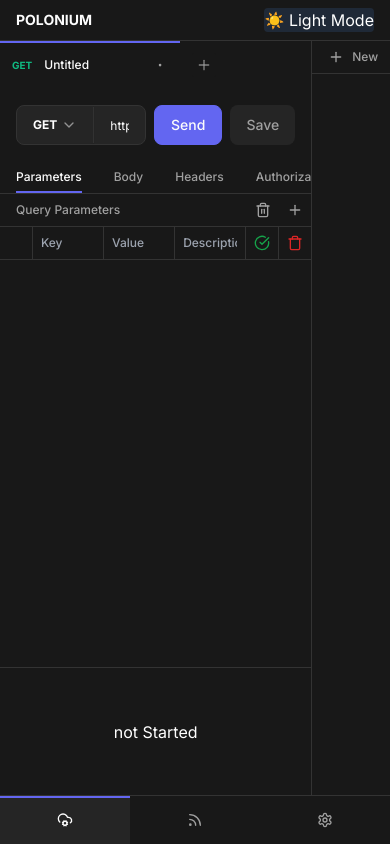
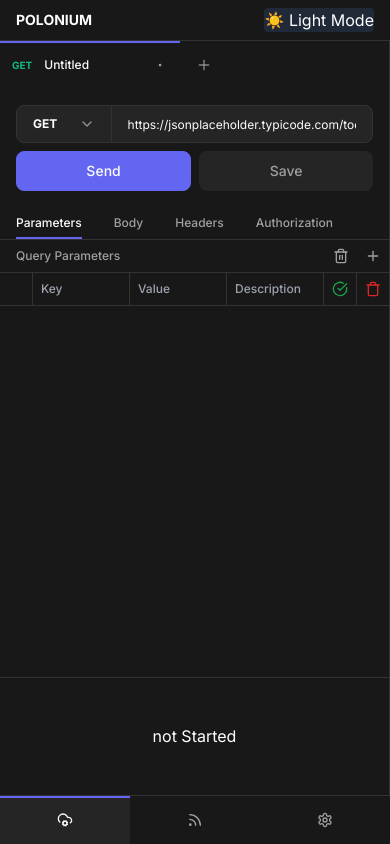
Before and after one commit to Reche13/polonium, a Next.js app: page / in a window 390 px wide. Built offline with nearby package versions, Linux system fonts and the light colour scheme.

Commit message:
mobile view layout changed

```diff
--- a/src/app/(dashboard)/layout.tsx
+++ b/src/app/(dashboard)/layout.tsx
@@ -25,7 +25,12 @@
             {children}
           </ResizablePanel>
           <ResizableHandle />
-          <ResizablePanel defaultSize={20} minSize={15} maxSize={30}>
+          <ResizablePanel
+            defaultSize={20}
+            minSize={15}
+            maxSize={30}
+            className="hidden md:block"
+          >
             <Collection />
           </ResizablePanel>
         </ResizablePanelGroup>
--- a/src/components/activeRequest/RequestURLBar.tsx
+++ b/src/components/activeRequest/RequestURLBar.tsx
@@ -102,7 +102,7 @@
   };
 
   return (
-    <div className="w-full flex gap-2 p-4">
+    <div className="w-full flex flex-col md:flex-row gap-2 p-4">
       <div className="border border-stroke-light-ter dark:border-stroke-dark-ter rounded-lg flex items-center w-full  bg-bg-light-sec dark:bg-bg-dark-sec overflow-hidden">
         <Select
           value={activeRequest?.method}
@@ -136,10 +136,14 @@
           className="text-xs text-text-b-pri border-none rounded-l-none bg-transparent h-full dark:text-text-w-pri px-4 py-2  outline-none w-full"
         />
       </div>
-      <Button onClick={handleSend}>Send</Button>
-      <Button onClick={handleSave} variant="seconodary">
-        Save
-      </Button>
+      <div className="flex gap-2 items-center">
+        <Button onClick={handleSend} className="w-full">
+          Send
+        </Button>
+        <Button onClick={handleSave} variant="seconodary" className="w-full">
+          Save
+        </Button>
+      </div>
 
       <Modal
         title="Save to Collection"
```
